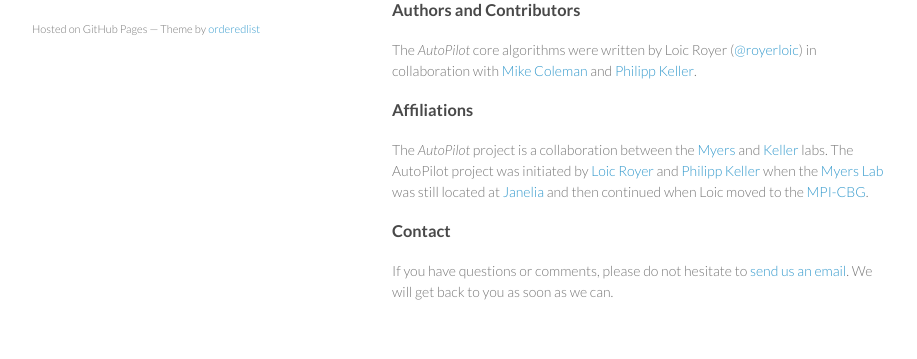
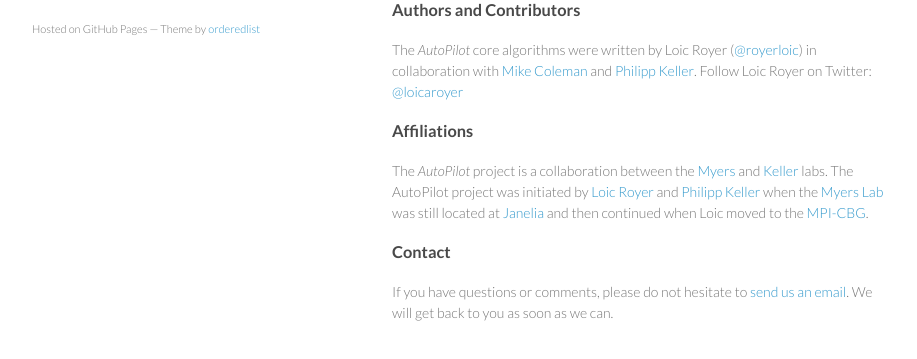
Before and after one commit to MicroscopeAutoPilot/MicroscopeAutoPilot.github.io, a plain HTML site: page index.html in a window 1280 px wide. Shown: the part 1150-1509 px from the top of the page, without its empty margins (178-1095 px from the left). Drawn offline with Linux system fonts and the light colour scheme.

Commit message:
Update index.html

```diff
--- a/index.html
+++ b/index.html
@@ -75,7 +75,7 @@ To get started even faster please go:
 <h3>
 <a id="authors" class="anchor" href="#authors" aria-hidden="true"><span class="octicon octicon-link"></span></a>Authors and Contributors</h3>
 
-<p>The <em>AutoPilot</em> core algorithms were written by Loic Royer (<a href="http://github.com/royerloic" class="user-mention">@royerloic</a>) in collaboration with <a href="http://www.colemantech.com/">Mike Coleman</a> and <a href="http://www.janelia.org/lab/keller-lab">Philipp Keller</a>.  </p>
+<p>The <em>AutoPilot</em> core algorithms were written by Loic Royer (<a href="http://github.com/royerloic" class="user-mention">@royerloic</a>) in collaboration with <a href="http://www.colemantech.com/">Mike Coleman</a> and <a href="http://www.janelia.org/lab/keller-lab">Philipp Keller</a>.  Follow Loic Royer on Twitter: <a href="http://twitter.com/loicaroyer">@loicaroyer</a> </p>
 
 
 <h3>
```
